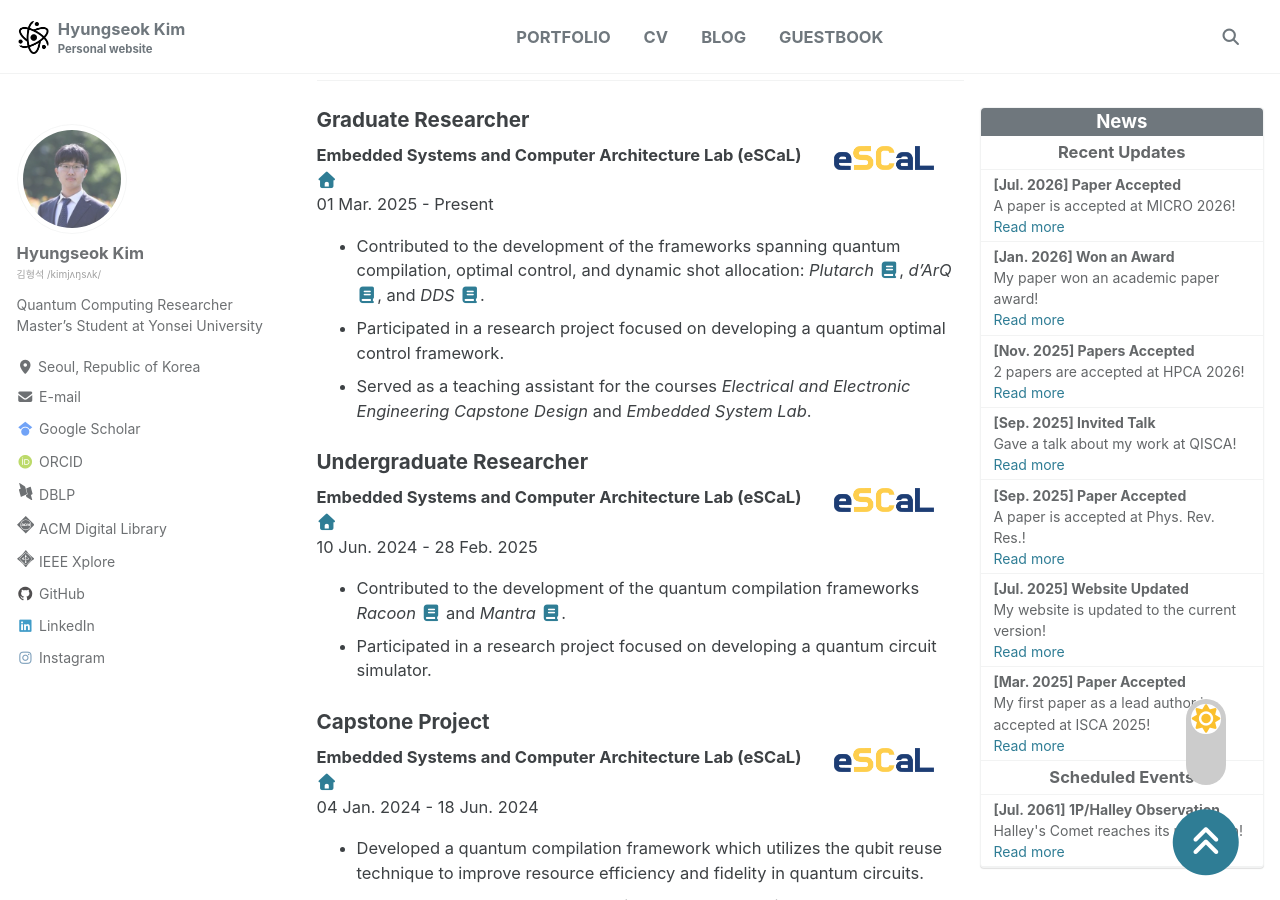
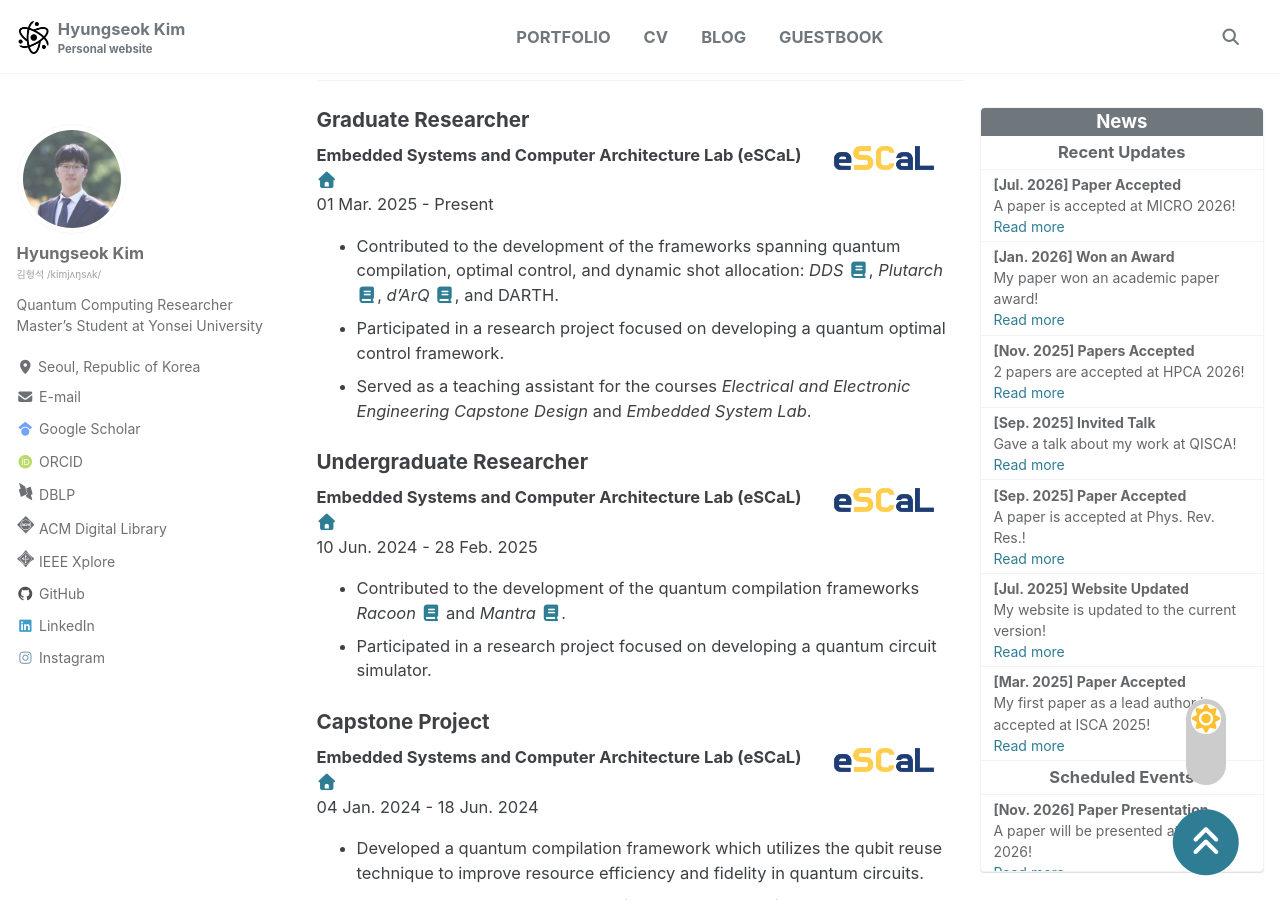
Before and after one commit to fluorite42/fluorite42.github.io, a Jekyll site: the page built from index.md, in a window 1280 px wide and 900 px high, scrolled down 756 px. Built offline with Jekyll 4.4.1, drawn with Linux system fonts in a browser that asks for light colours; cached includes are drawn as plain includes.

Commit message:
ADD darth

```diff
--- a/index.md
+++ b/index.md
@@ -32,6 +32,10 @@
       excerpt: "My first paper as a lead author is accepted at ISCA 2025!"
       link: /portfolio/publications/
   scheduled:
+    - date: "Nov. 2026"
+      title: "Paper Presentation"
+      excerpt: "A paper will be presented at MICRO 2026!"
+      link: /portfolio/publications/
     - date: "Jul. 2061"
       title: "1P/Halley Observation"
       excerpt: "Halley's Comet reaches its perihelion!"
@@ -82,7 +86,7 @@
   </div>
 </div>
 
-- Contributed to the development of the frameworks spanning quantum compilation, optimal control, and dynamic shot allocation: *Plutarch* <a href="https://doi.org/10.1109/HPCA68181.2026.11408608" target="_blank"><i class="fa fa-book" title="Reference"></i></a>, *d'ArQ* <a href="https://doi.org/10.1109/HPCA68181.2026.11408534" target="_blank"><i class="fa fa-book" title="Reference"></i></a>, and *DDS* <a href="https://doi.org/10.1103/vwhk-22b8" target="_blank"><i class="fa fa-book" title="Reference"></i></a>.
+- Contributed to the development of the frameworks spanning quantum compilation, optimal control, and dynamic shot allocation: *DDS* <a href="https://doi.org/10.1103/vwhk-22b8" target="_blank"><i class="fa fa-book" title="Reference"></i></a>, *Plutarch* <a href="https://doi.org/10.1109/HPCA68181.2026.11408608" target="_blank"><i class="fa fa-book" title="Reference"></i></a>, *d'ArQ* <a href="https://doi.org/10.1109/HPCA68181.2026.11408534" target="_blank"><i class="fa fa-book" title="Reference"></i></a>, and DARTH.
 - Participated in a research project focused on developing a quantum optimal control framework.
 - Served as a teaching assistant for the courses *Electrical and Electronic Engineering Capstone Design* and *Embedded System Lab*.
 
```
Also changed, not shown: _portfolio/awards.md (+1 -1 lines).
